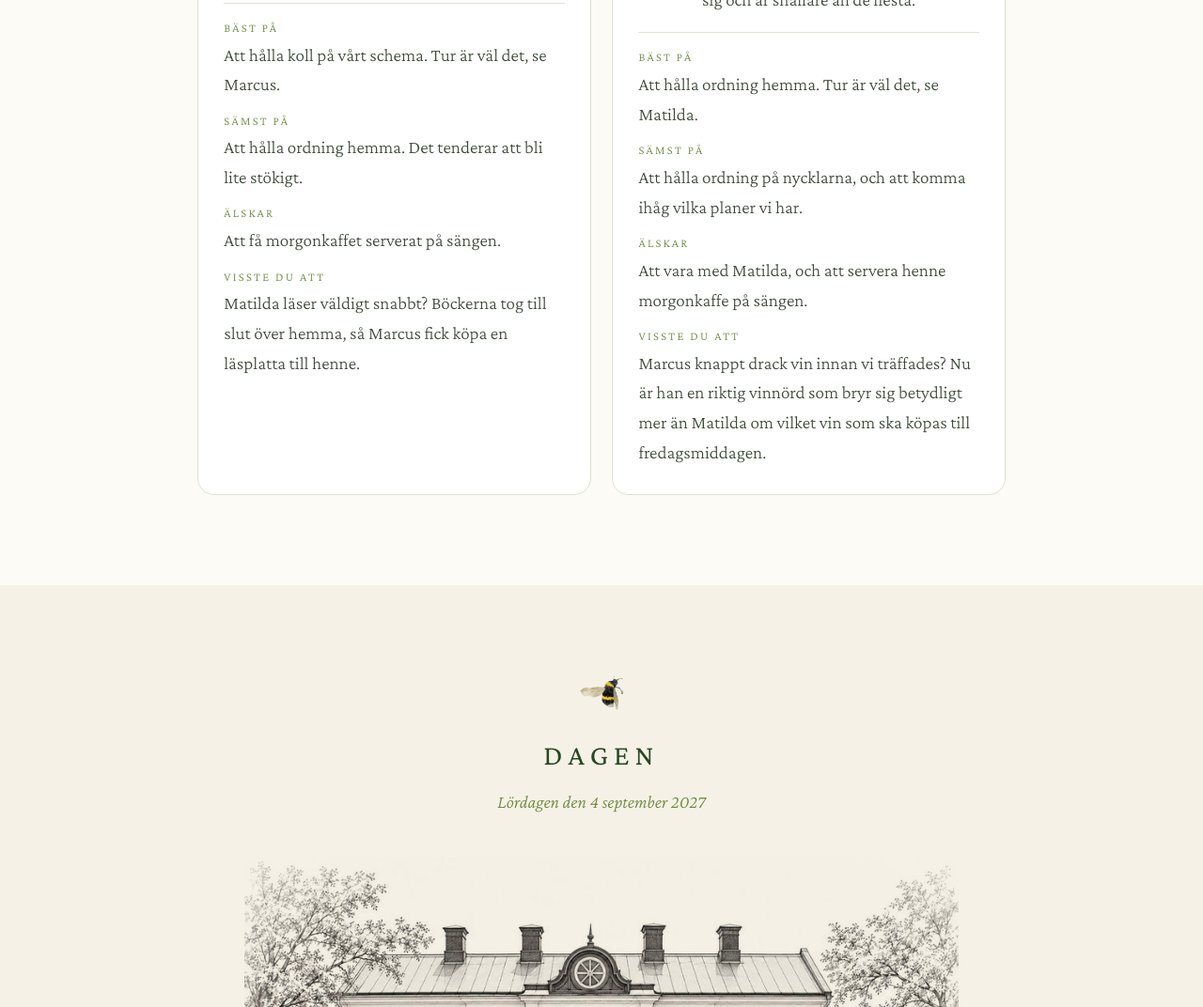
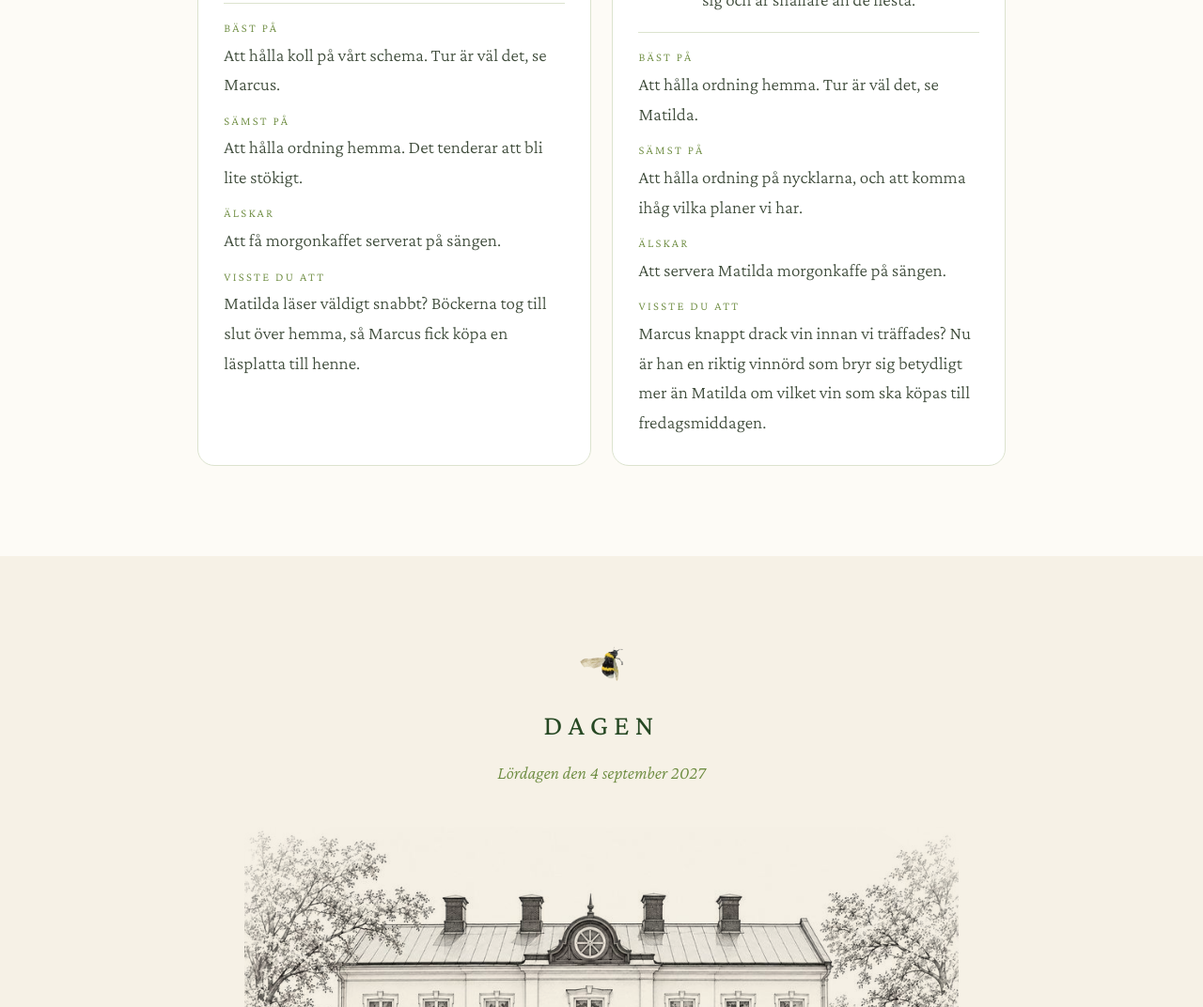
Before and after one commit to 0lsson/matildaochmarcus, a plain HTML site: page index.html in a window 1280 px wide. Shown: the part 4987-6059 px from the top of the page at 94% size. Drawn offline with nearby package versions, Linux system fonts and the light colour scheme.

Commit message:
Förenkla Marcus Älskar-rad
Co-Authored-By: Claude Opus 5.5 <noreply@anthropic.com>
Claude-Session: https://claude.ai/code/session_01FkhNeXymSwXbiSP49rcicH

```diff
--- a/index.html
+++ b/index.html
@@ -333,7 +333,7 @@
               <dl>
                 <dt>Bäst på</dt><dd>Att hålla ordning hemma. Tur är väl det, se Matilda.</dd>
                 <dt>Sämst på</dt><dd>Att hålla ordning på nycklarna, och att komma ihåg vilka planer vi har.</dd>
-                <dt>Älskar</dt><dd>Att vara med Matilda, och att servera henne morgonkaffe på sängen.</dd>
+                <dt>Älskar</dt><dd>Att servera Matilda morgonkaffe på sängen.</dd>
                 <dt>Visste du att</dt><dd>Marcus knappt drack vin innan vi träffades? Nu är han en riktig vinnörd som bryr sig betydligt mer än Matilda om vilket vin som ska köpas till fredagsmiddagen.</dd>
               </dl>
             </article>
```
